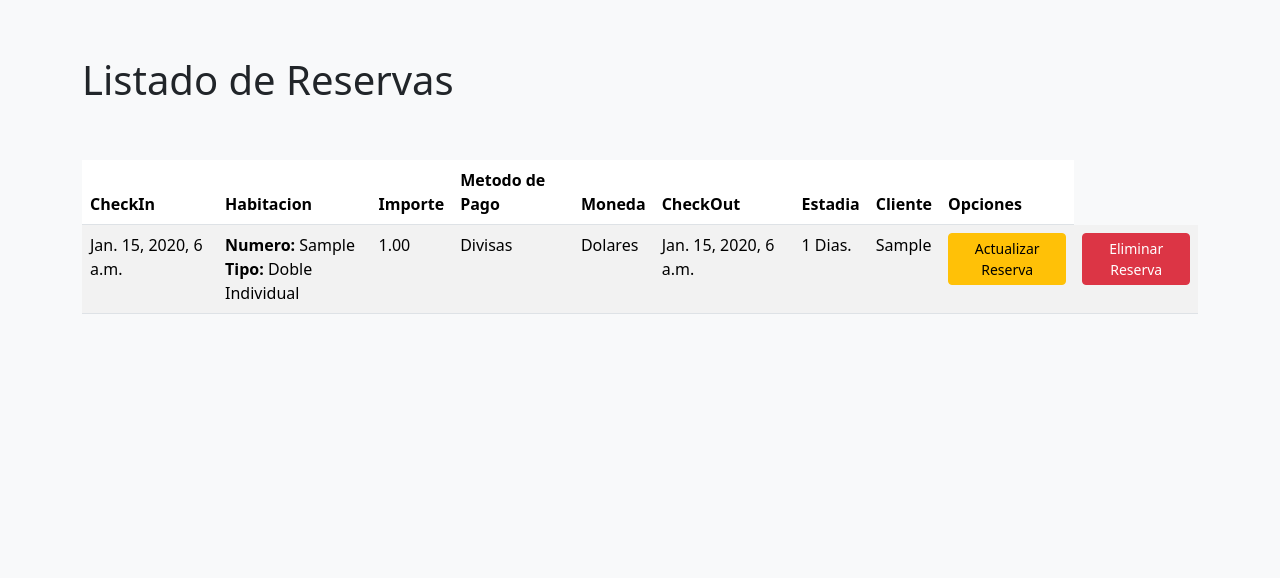
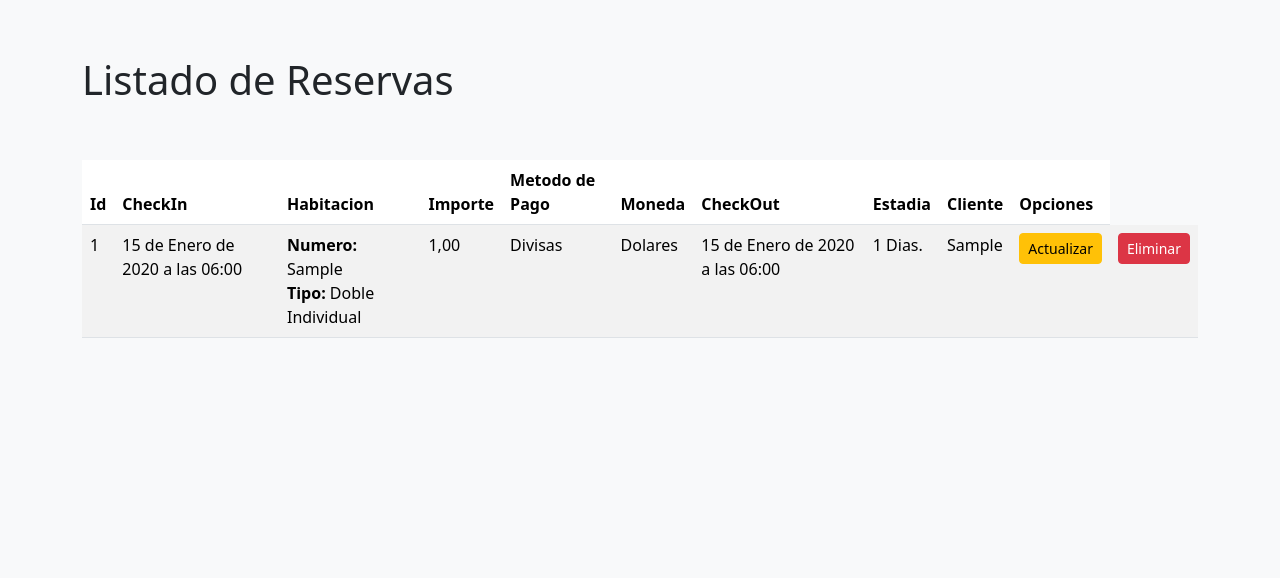
Before and after one commit to kathyhernndez/SistemaHoteleroDjango, a Django app: page /recep/homeReserva/ in a window 1280 px wide. Shown: the part 56-634 px from the top of the page. Run offline with Django 4.2, Linux system fonts and the light colour scheme; a user stored in the database is signed in; tables that the repository leaves empty hold one stand-in row (values such as "Sample post").

Commit message:
esta funcionando boton de eliminar, falta el de checkout y colocar los avisos

```diff
--- a/djangocrud/settings.py
+++ b/djangocrud/settings.py
@@ -115,7 +115,7 @@ AUTH_PASSWORD_VALIDATORS = [
 # Internationalization
 # https://docs.djangoproject.com/en/4.1/topics/i18n/
 
-LANGUAGE_CODE = 'en-us'
+LANGUAGE_CODE = 'es-ve'
 
 TIME_ZONE = 'America/Caracas'
 
--- a/recep/templates/reservas.html
+++ b/recep/templates/reservas.html
@@ -11,9 +11,10 @@
             <div class="row py-4">
               <h1>Listado de Reservas
           </div>
-              <table class="table table-striped py-7">
+              <table class="table table-striped py-5">
                   <thead>
                       <tr>
+                        <th>Id</th>
                           <th>CheckIn</th>
                           <th>Habitacion</th>
                           <th>Importe</th>
@@ -28,6 +29,7 @@
                   <tbody>
                     {% for reserva in reserva %}
                      <tr>
+                      <td>{{ reserva.id}}</td>
                       <td>{{ reserva.fechaEntrada}}</td>
                       <td> <strong> Numero: </strong> {{ reserva.habitacion.numero}} <br> <strong>Tipo: </strong>  {{ reserva.habitacion.tipo}} </td>
                       <td>{{ reserva.importe}}</td>
@@ -37,32 +39,9 @@
                       <td>{{ reserva.tiempoEstadia}} Dias.</td>
                       <td>{{ reserva.cliente.cedula}}</td>
                       <div class="btn-group" role="group" aria-label="Basic example">
-                      <td><a href="{% url 'editarReserva' reserva.id %}" type="button" class="btn btn-warning btn-sm">Actualizar Reserva</a></td>
-                      <!-- Button trigger modal -->
-<td>
-<button type="button" class="btn btn-danger btn-sm" data-bs-toggle="modal" data-bs-target="#staticBackdrop">
-  Eliminar Reserva
-</button>
+                      <td><a href="{% url 'editarReserva' reserva.id %}" type="button" class="btn btn-warning btn-sm">Actualizar</a></td>
+                      <td><a href="{% url 'eliminarReserva' reserva.id %}" type="button" class="btn btn-danger btn-sm">Eliminar</a></td>
 
-<!-- Modal -->
-<div class="modal fade" id="staticBackdrop" data-bs-backdrop="static" data-bs-keyboard="false" tabindex="-1" aria-labelledby="staticBackdropLabel" aria-hidden="true">
-  <div class="modal-dialog">
-    <div class="modal-content">
-      <div class="modal-header">
-        <h1 class="modal-title fs-5" id="staticBackdropLabel">¿Seguro que quieres eliminar esta Reserva?</h1>
-        <button type="button" class="btn-close" data-bs-dismiss="modal" aria-label="Close"></button>
-      </div>
-      <div class="modal-body">
-        Al eliminar la reserva, quedaran borrados todos los datos relacionados con esta reserva.
-      </div>
-      <div class="modal-footer">
-        <button type="button" class="btn btn-secondary" data-bs-dismiss="modal">Cancelar</button>
-        <a href="{% url 'eliminarReserva' reserva.id %}" type="button" class="btn btn-primary">Confirmar</a>      </div>
-    </div>
-  </div>
-</div>
-</td>
-</div>
                      </tr>
                      {% endfor %}
                   </tbody>
--- a/recep/urls.py
+++ b/recep/urls.py
@@ -1,6 +1,6 @@
 from django.urls import path
 from . import views
-from .views import homeReserva, registrarReserva, eliminarReserva, editarReserva, registrarCliente
+from .views import homeReserva, registrarReserva, editarReserva, eliminarReserva, registrarCliente, CheckoutView
 
 urlpatterns = [
     ## URLS DE PANEL DE RESERVAS
@@ -9,6 +9,8 @@ urlpatterns = [
     #URL CRUD ACTUALIZAR, LEER, CREAR ELIMINAR,
     path('registrarCliente/', views.registrarCliente, name='registrarCliente'),
     path('registrarReserva/<int:pk>', views.registrarReserva, name='registrarReserva'),
-    path('eliminarReserva/<int:pk>', views.eliminarReserva, name='eliminarReserva'),
+    path('CheckoutView/<int:pk>', views.CheckoutView, name='CheckoutView'),
     path('editarReserva/<int:pk>', views.editarReserva, name='editarReserva'),
+    path('eliminarReserva/<int:id>', views.eliminarReserva, name='eliminarReserva'),
+
 ]
--- a/recep/views.py
+++ b/recep/views.py
@@ -1,9 +1,11 @@
 from django.shortcuts import render, redirect, get_list_or_404, get_object_or_404
 import requests
-from django.views.generic.edit import DeleteView
+from django.urls import reverse_lazy
+from django.views.generic.edit import DeleteView, UpdateView
 from django.contrib.auth.decorators import login_required
 from django.template import Context
 from .models import Reserva, Cliente
+from tablero.models import Habitacion
 from api.views import ReservaViewSet
 from .forms import ReservaForm, ClienteForm
 
@@ -67,13 +69,25 @@ def editarReserva(request, pk):
 
     return render(request, 'formReserva.html', {'form': form})
 
-
+@login_required
+def eliminarReserva(request, id):
+    reserva = Reserva.objects.get(id=id)
+    reserva.delete()
+    return redirect('appTablero')
 
 @login_required
-def eliminarReserva(request, pk):
-    reserva = Reserva.objects.get(pk=id)
-    reserva.delete()
-    return redirect('homeReserva')
+class CheckoutView(UpdateView):
+    model = Reserva
+    fields = ['fechaSalida']
+    template_name_suffix = '_checkout_form'
+    success_url = reverse_lazy('homeReserva')
+
+    def form_valid(self, form):
+        reserva = form.save(commit=False)
+        reserva.habitacion.estado = 'Disponible'
+        reserva.habitacion.save()
+        reserva.save()
+        return super().form_valid(form)
 
 
 
--- a/tablero/views.py
+++ b/tablero/views.py
@@ -36,7 +36,7 @@ def registrarHabitacion(request):
 
 
 
-
+@login_required
 def eliminarHabitacion(request, id):
     habitacion = Habitacion.objects.get(id=id)
     habitacion.delete()
```
Also changed, not shown: tablero/templates/tablero.html (+3 -27 lines), recep/forms.py (line endings or trailing spaces).
